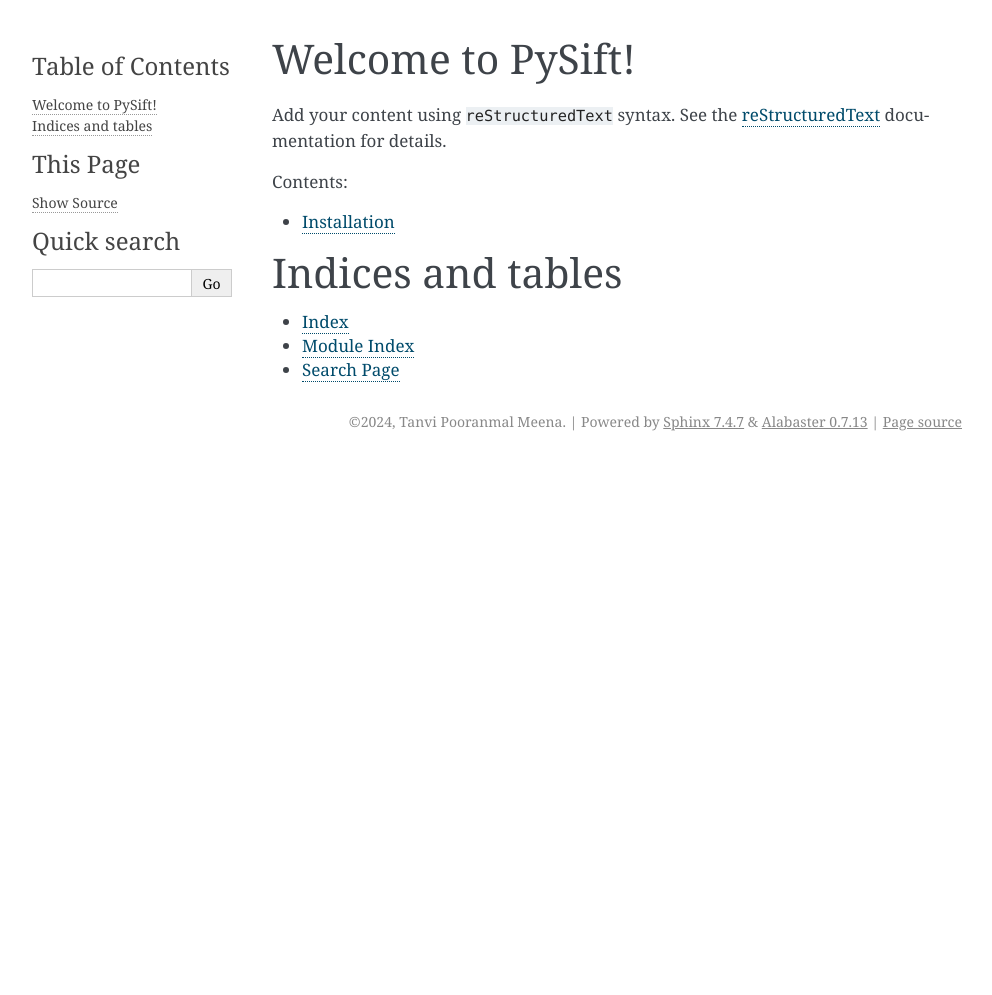
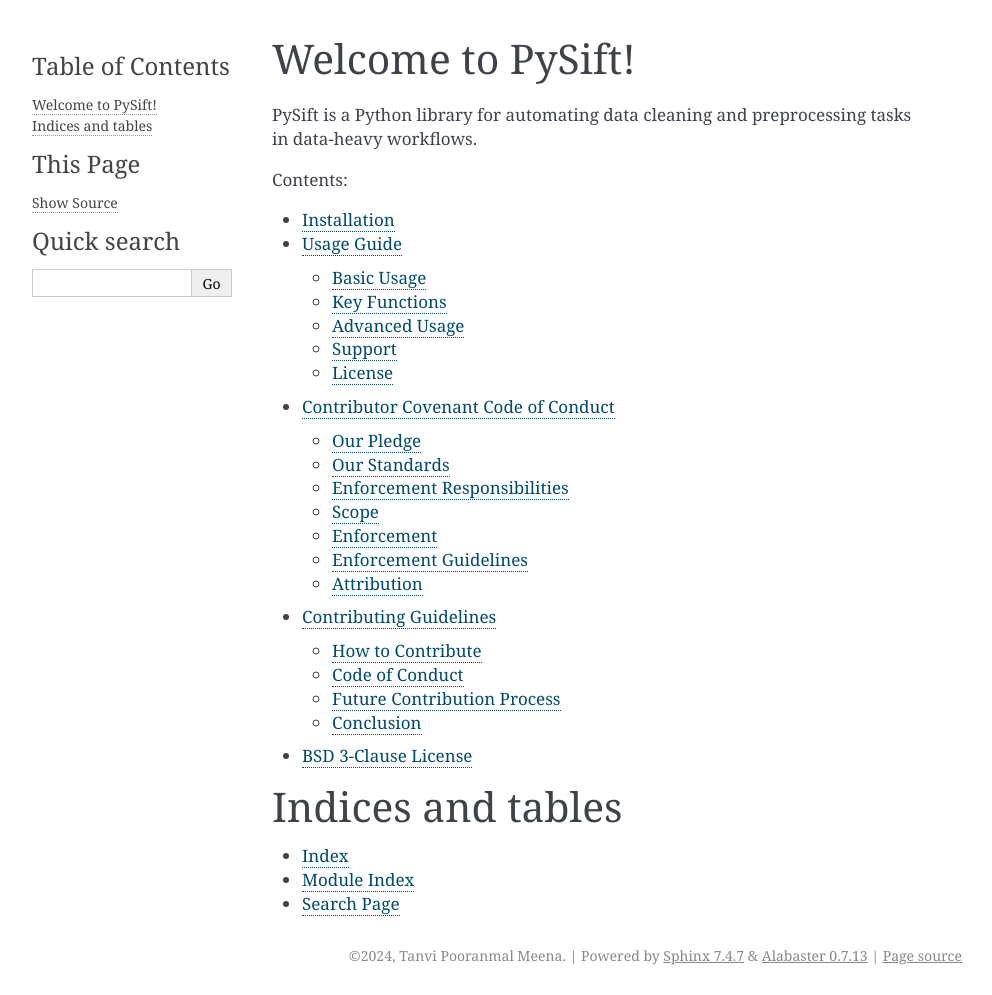
Before and after one commit to E-X-P-L-O-R-E/PySift, a Sphinx documentation site: the page built from docs/index.rst, in a window 1280 px wide. Shown: the whole page, without its empty margins (148-1140 px from the left). Built offline with Sphinx 7.4.7, drawn with Linux system fonts in a browser that asks for light colours; before the commit the page ends 900 px from its top, so only the background shows below that.

Commit message:
Update index.rst

```diff
--- a/docs/index.rst
+++ b/docs/index.rst
@@ -6,16 +6,21 @@
 Welcome to PySift!
 ====================
 
-Add your content using ``reStructuredText`` syntax. See the
-`reStructuredText <https://www.sphinx-doc.org/en/master/usage/restructuredtext/index.html>`_
-documentation for details.
+.. Add your content using ``reStructuredText`` syntax. See the
+   `reStructuredText <https://www.sphinx-doc.org/en/master/usage/restructuredtext/index.html>`_
+   documentation for details.
 
+PySift is a Python library for automating data cleaning and preprocessing tasks in data-heavy workflows.
 
 .. toctree::
    :maxdepth: 2
    :caption: Contents:
 
    installation
+   usage
+   code_of_conduct
+   contributing
+   license
 
 Indices and tables
 ==================
```
